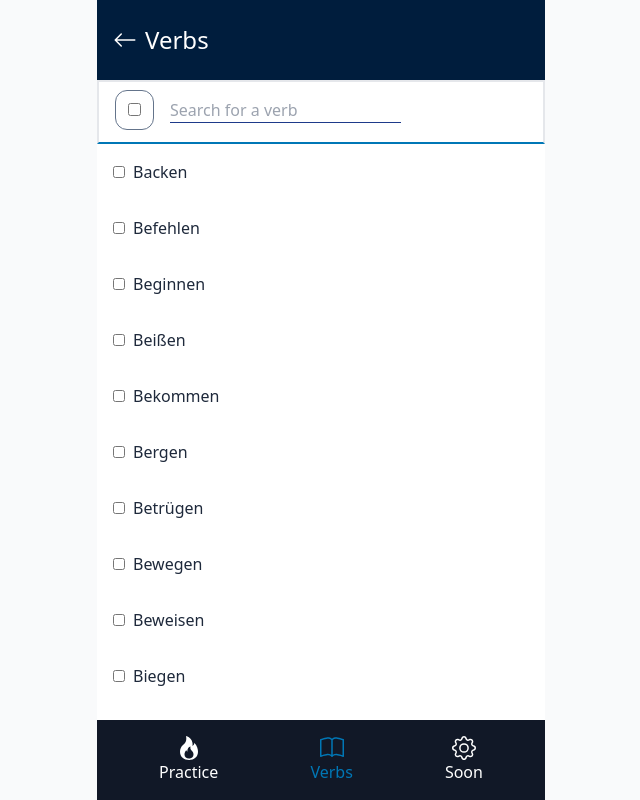
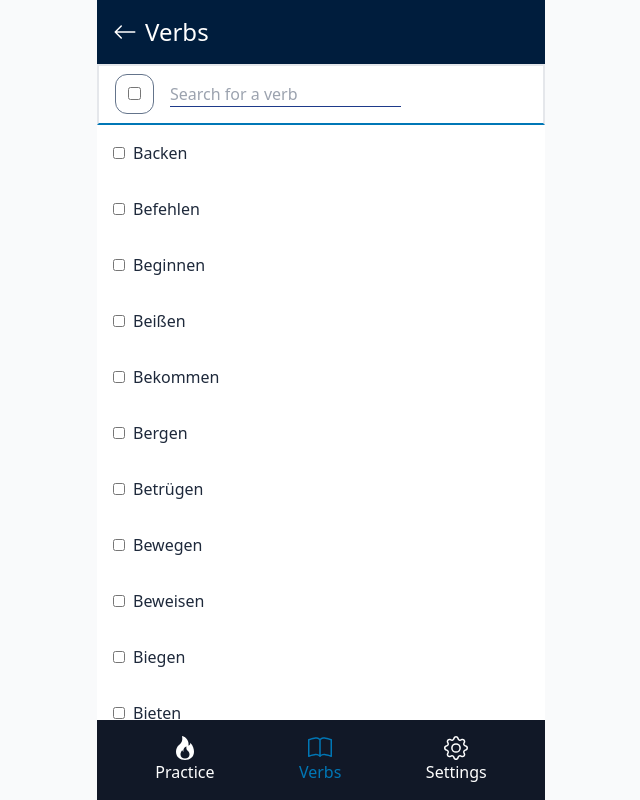
Before and after one commit to Anvar2742/deutsch-irregular, a React (Vite) app in the folder client/: page /verbs in a window 1280 px wide. Shown: the whole page, without its empty margins (319-959 px from the left). Built offline with nearby package versions, Linux system fonts and the light colour scheme.

Commit message:
bug fixes, style updates

```diff
--- a/client/index.html
+++ b/client/index.html
@@ -1,12 +1,12 @@
 <!DOCTYPE html>
-<html lang="en">
+<html lang="en" class="h-full">
     <head>
         <meta charset="UTF-8" />
         <meta name="viewport" content="width=device-width, initial-scale=1.0" />
         <title>Deutsch irregular👋</title>
     </head>
-    <body>
-        <div id="root"></div>
+    <body class="h-full">
+        <div id="root" class="h-full"></div>
         <script type="module" src="/src/main.jsx"></script>
     </body>
 </html>
--- a/client/src/App.css
+++ b/client/src/App.css
@@ -4,6 +4,7 @@
 
 * {
     @apply box-border outline-none;
+    -webkit-tap-highlight-color: transparent;
 }
 
 /* width */
--- a/client/src/App.jsx
+++ b/client/src/App.jsx
@@ -49,8 +49,8 @@ const NavBar = () => {
 
 function App() {
     return (
-        <div className="bg-gray-50 h-[100vh] overflow-hidden">
-            <div className="max-w-md mx-auto h-full grid grid-rows-main grid-cols-1">
+        <div className="bg-gray-50 h-full overflow-hidden">
+            <div className="max-w-md mx-auto h-full pb-36">
                 <NavBar />
                 <div className="bg-white h-full">
                     <Routes>
@@ -60,7 +60,7 @@ function App() {
                         <Route path="/settings" element={<Settings />} />
                     </Routes>
                 </div>
-                <div className="bg-gray-900 text-2xl p-4 text-white flex items-center justify-around nav">
+                <div className="nav bg-gray-900 text-2xl p-4 text-white flex items-center justify-around fixed bottom-0 left-auto max-w-md w-full h-20">
                     <NavLink to="/" className="flex items-center justify-center flex-col">
                         <Icon.Fire />
                         <span className="text-base">Practice</span>
@@ -71,7 +71,7 @@ function App() {
                     </NavLink>
                     <NavLink to="/settings" className="flex items-center justify-center flex-col">
                         <Icon.Gear />
-                        <span className="text-base">Soon</span>
+                        <span className="text-base">Settings</span>
                     </NavLink>
                 </div>
             </div>
--- a/client/src/assets/constants.js
+++ b/client/src/assets/constants.js
@@ -1,11 +1,11 @@
-// export const cardsStepsArr = [
-//     "infinitive",
-//     "conjugation",
-//     "praet",
-//     "ist_hat",
-//     "perfekt",
-// ];
-export const cardsStepsArr = ["infinitive", "conjugation"];
+export const cardsStepsArr = [
+    "infinitive",
+    "conjugation",
+    "praet",
+    "ist_hat",
+    "perfekt",
+];
+// export const cardsStepsArr = ["infinitive", "conjugation"];
 
 export const istHatOptions = ["ist", "hat", "ist/hat", "-"];
 
--- a/client/src/assets/index.js
+++ b/client/src/assets/index.js
@@ -12,9 +12,11 @@ export const getVerbs = (verbs, num, isChosenFilter = true, currentVerb) => {
     let chosenVerbs = isChosenFilter
         ? verbs.filter((item) => item.isChosen)
         : verbs.filter((item) => !item.isChosen);
+    if (currentVerb) {
+        chosenVerbs = verbs.filter((item) => item.isChosen && item.id !== currentVerb.id);
+    }
 
     if (chosenVerbs.length === 0) {
-        // chosenVerbs = verbs.filter((item) => item.isChosen && item.id !== currentVerb.id);
         chosenVerbs = verbs;
     }
     let randomIndex = Math.floor(Math.random() * (num - 0) + 0);
--- a/client/src/pages/Home.jsx
+++ b/client/src/pages/Home.jsx
@@ -58,7 +58,7 @@ const Home = () => {
                                 className="absolute right-3 bottom-3 flex items-center justify-center text-xl text-white bg-primary rounded-full h-9 w-[calc(37px)]"
                             >
                                 {item.mode === -1 ? (
-                                    <Icon.Infinity className="mt-1" />
+                                    <Icon.Infinity className="mt-[1px]" />
                                 ) : (
                                     item.mode
                                 )}
--- a/client/src/pages/Verbs.jsx
+++ b/client/src/pages/Verbs.jsx
@@ -96,7 +96,7 @@ const Verbs = () => {
     }, [irregularList]);
 
     return (
-        <div className="h-full grid grid-rows-verbs grid-cols-1">
+        <div className="h-full  grid-rows-verbs grid-cols-1">
             <div className="p-4 border-2 border-b-primary">
                 <label className="border border-slate-500 p-2 rounded-xl px-3 mr-4">
                     <input
@@ -121,7 +121,7 @@ const Verbs = () => {
                             return (
                                 <label
                                     key={verb.id}
-                                    className="flex items-center p-4 hover:bg-slate-600 active:bg-slate-600 active:text-white hover:text-white capitalize"
+                                    className="flex items-center p-4 active:bg-slate-600 active:text-white capitalize"
                                 >
                                     <input
                                         type="checkbox"
@@ -137,7 +137,7 @@ const Verbs = () => {
                         return (
                             <label
                                 key={verb.id}
-                                className="flex items-center p-4 hover:bg-slate-600 active:bg-slate-600 active:text-white hover:text-white capitalize"
+                                className="flex items-center p-4 active:bg-slate-600 active:text-white capitalize"
                             >
                                 <input
                                     type="checkbox"
```
Also changed, not shown: 3 other files (tests, documents, lock files or other folders).
